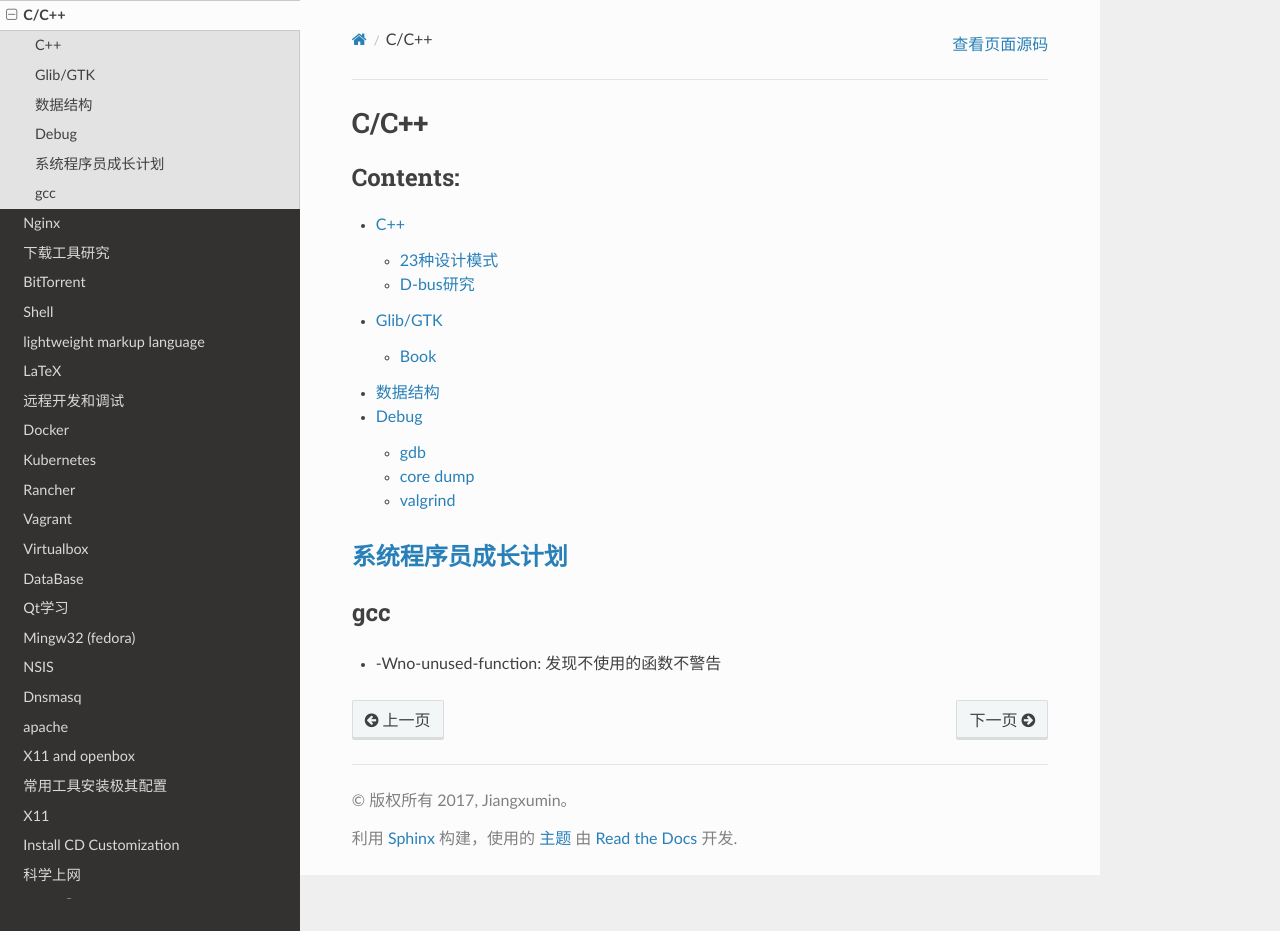
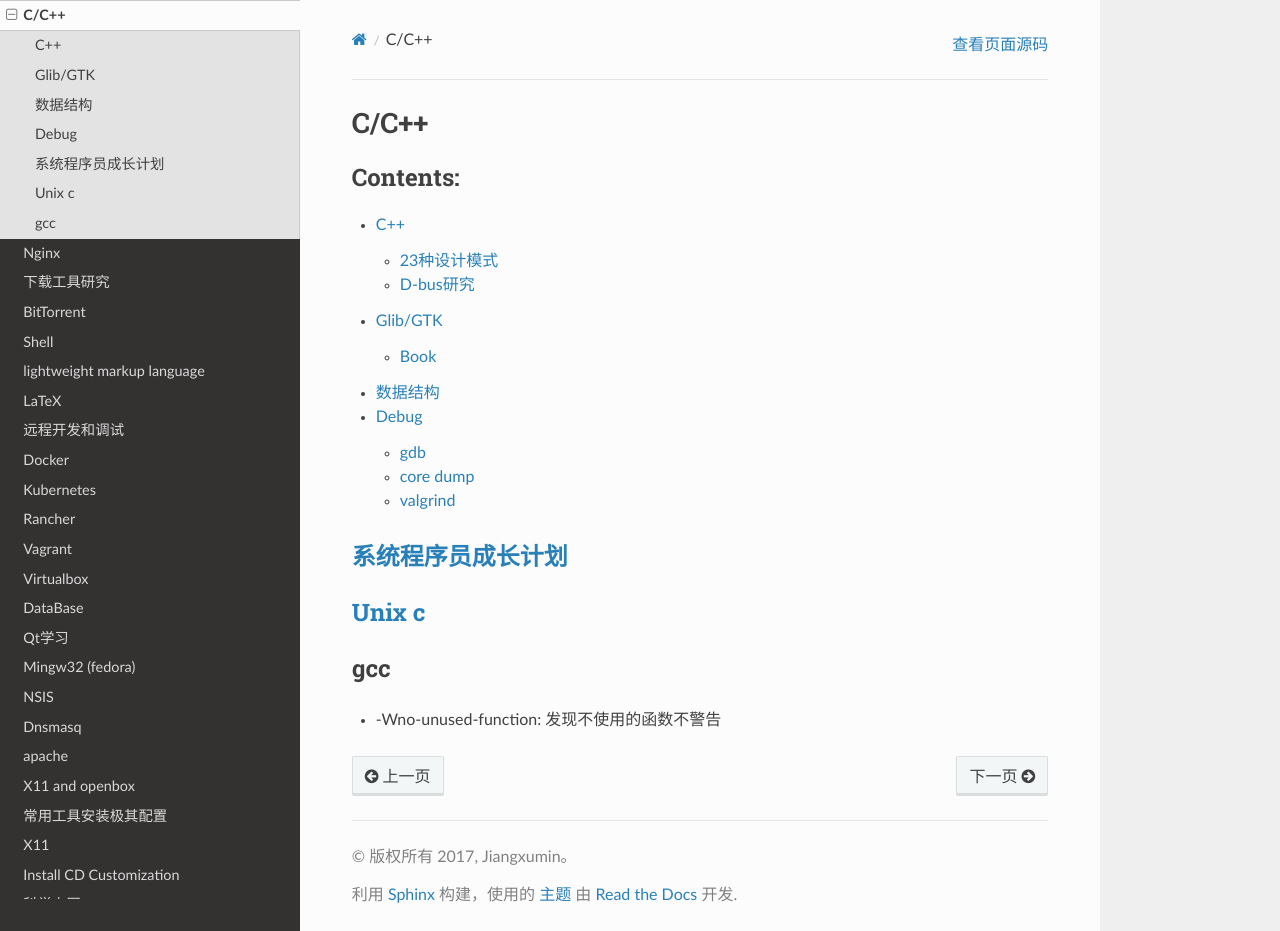
Before and after one commit to my-rds-store/my_space, a Sphinx documentation site: the page built from source/cpp/index.rst, in a window 1280 px wide and 931 px high. Built offline with Sphinx 7.4.7 and the Read the Docs theme 2.0.0, drawn with Linux system fonts in a browser that asks for light colours.

Commit message:
updaet ...

```diff
--- a/source/cpp/index.rst
+++ b/source/cpp/index.rst
@@ -18,6 +18,10 @@ C/C++
 `系统程序员成长计划 <https://c-language-learn-plan.readthedocs.io>`_
 ************************************************************************
 
+*****************************************************
+`Unix c <https://unix-c.readthedocs.io>`_
+*****************************************************
+
 
 ******
 gcc
```
